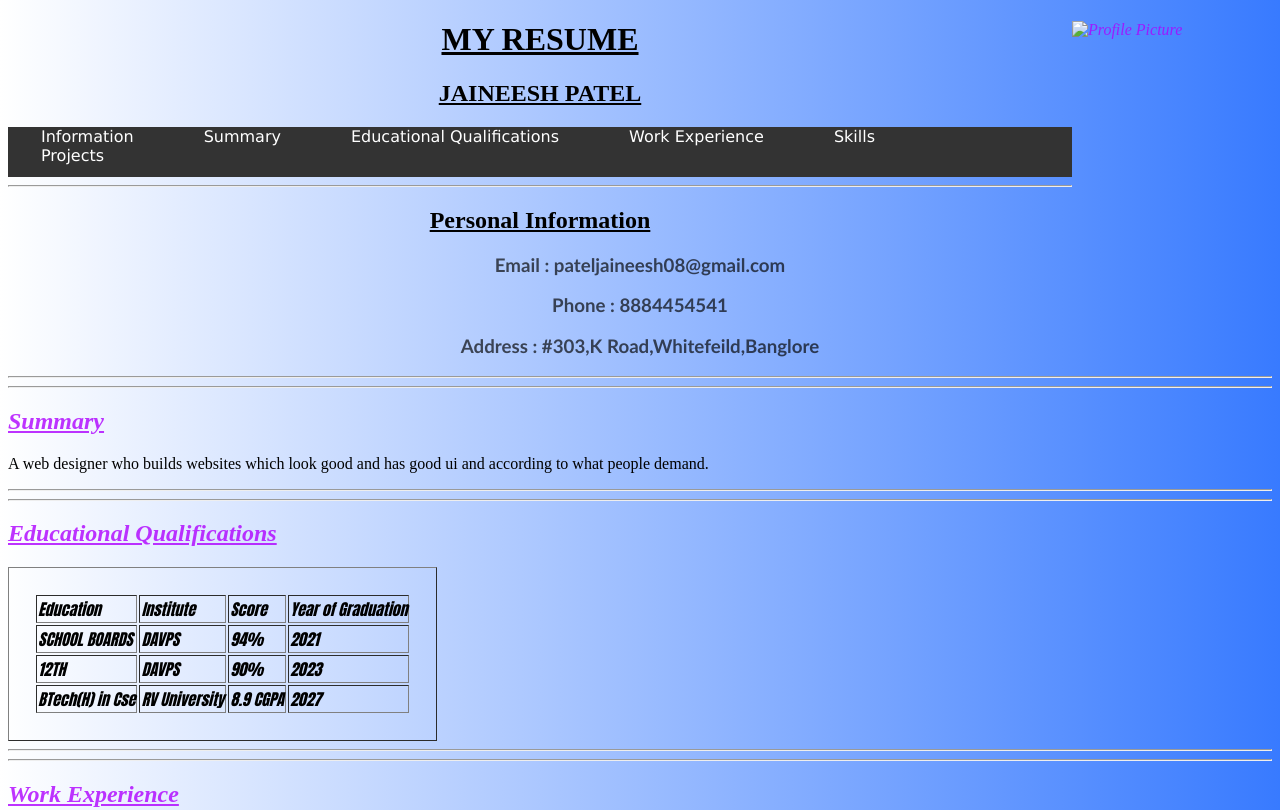
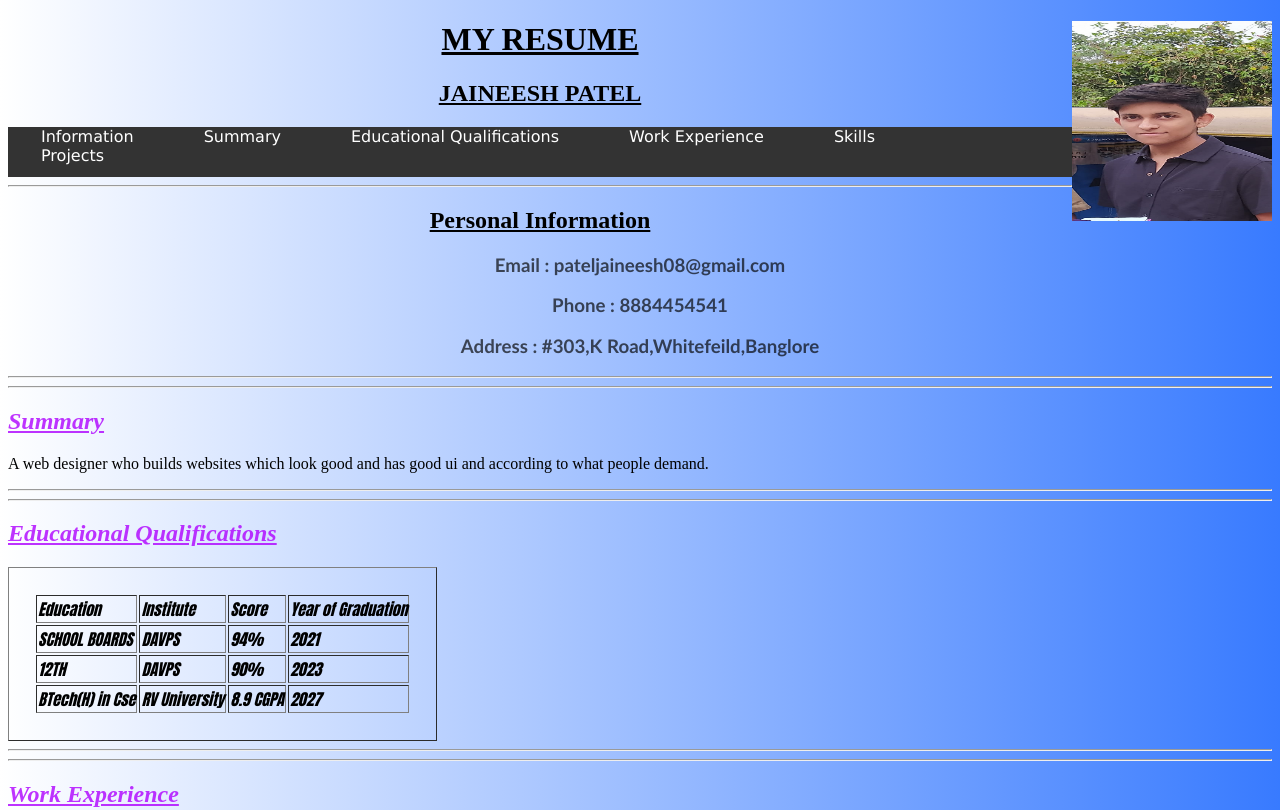
Before and after one commit to jaineesh11/Resume, a plain HTML site: page index.html in a window 1280 px wide. Shown: the top 810 px of the page. Drawn offline with Linux system fonts and the light colour scheme.

Commit message:
Update index.html

```diff
--- a/index.html
+++ b/index.html
@@ -38,7 +38,7 @@
 <body>
 
 
-    <img src="C:\Users\Win11\Downloads\WhatsApp Image 2023-10-19 at 3.48.35 PM.jpeg" alt="Profile Picture" width="200px" height="200px" align="right" border="border" id="pix">
+    <img src="img.jpg" alt="Profile Picture" width="200px" height="200px" align="right" border="border" id="pix">
     <h1 style="text-align:center"><u><b>MY RESUME</b></u></h1>
     <h2 style="text-align:center"><u><b>JAINEESH PATEL</b></u></h2>
     <nav>
```
